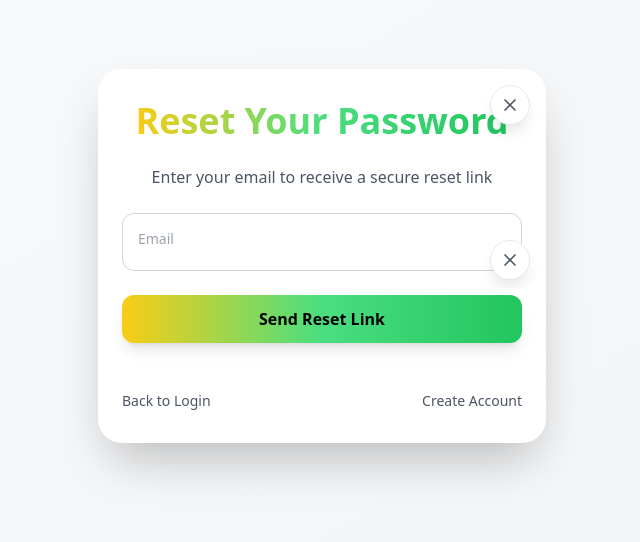
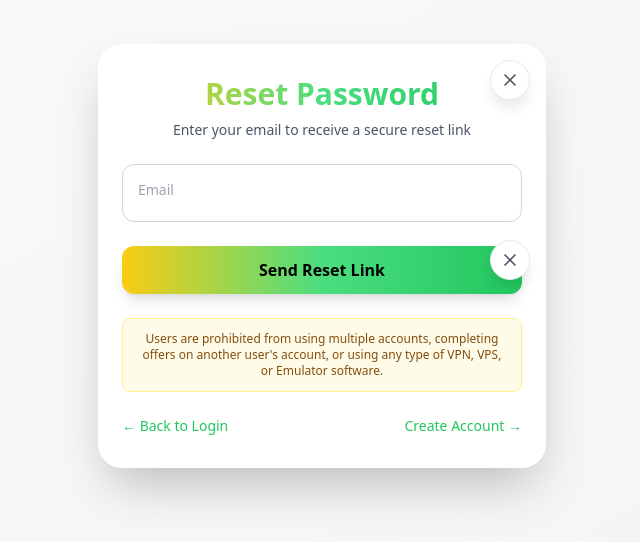
Before and after one commit to tool63/cashin, a Next.js app: page /reset in a window 1280 px wide. Shown: the part 144-686 px from the top of the page, without its empty margins (318-958 px from the left). Built offline with nearby package versions, Linux system fonts and the light colour scheme.

Commit message:
Update page.tsx

```diff
--- a/app/(auth)/reset/page.tsx
+++ b/app/(auth)/reset/page.tsx
@@ -12,7 +12,6 @@ export default function ResetPage() {
   const handleSubmit = (e: React.FormEvent) => {
     e.preventDefault();
     console.log("Reset Email:", email);
-    // 🔥 Add reset password API logic
   };
 
   return (
@@ -26,15 +25,17 @@ export default function ResetPage() {
         initial={{ opacity: 0, y: 20 }}
         animate={{ opacity: 1, y: 0 }}
         transition={{ duration: 0.5 }}
-        className="w-full max-w-md flex flex-col items-center gap-6"
+        className="w-full flex flex-col items-center gap-6"
       >
         {/* Header */}
-        <h1 className="text-3xl sm:text-4xl font-extrabold text-center bg-clip-text text-transparent bg-gradient-to-r from-yellow-400 via-green-400 to-green-500">
-          Reset Your Password
-        </h1>
-        <p className="text-center text-gray-600 dark:text-gray-400 text-sm sm:text-base">
-          Enter your email to receive a secure reset link
-        </p>
+        <div className="text-center w-full">
+          <h1 className="text-3xl font-bold bg-clip-text text-transparent bg-gradient-to-r from-yellow-400 via-green-400 to-green-500">
+            Reset Password
+          </h1>
+          <p className="text-gray-600 dark:text-gray-400 text-sm mt-2">
+            Enter your email to receive a secure reset link
+          </p>
+        </div>
 
         {/* Form */}
         <form onSubmit={handleSubmit} className="w-full flex flex-col gap-4">
@@ -47,7 +48,7 @@ export default function ResetPage() {
               placeholder="Email"
               className="peer w-full p-4 rounded-xl border border-gray-300 dark:border-gray-600 bg-white dark:bg-[#070A14] text-gray-900 dark:text-white focus:outline-none focus:ring-2 focus:ring-green-400 placeholder-transparent"
             />
-            <label className="absolute left-4 top-4 text-gray-400 dark:text-gray-500 text-sm peer-placeholder-shown:top-4 peer-placeholder-shown:text-gray-400 peer-focus:top-1 peer-focus:text-green-400 peer-focus:text-xs transition-all">
+            <label className="absolute left-4 top-4 text-gray-400 dark:text-gray-500 text-sm transition-opacity peer-focus:opacity-0 peer-placeholder-shown:opacity-100">
               Email
             </label>
           </div>
@@ -57,13 +58,20 @@ export default function ResetPage() {
           </button>
         </form>
 
+        {/* Prohibited Actions Notice */}
+        <div className="p-3 bg-yellow-50 dark:bg-yellow-900/20 rounded-lg border border-yellow-200 dark:border-yellow-800">
+          <p className="text-xs text-yellow-800 dark:text-yellow-200 text-center">
+            Users are prohibited from using multiple accounts, completing offers on another user's account, or using any type of VPN, VPS, or Emulator software.
+          </p>
+        </div>
+
         {/* Footer Links */}
-        <div className="flex justify-between w-full text-sm text-gray-600 dark:text-gray-400 mt-6">
-          <Link href="/login" className="hover:underline font-medium">
-            Back to Login
+        <div className="flex justify-between w-full text-sm text-gray-600 dark:text-gray-400">
+          <Link href="/login" className="hover:underline font-medium text-green-500">
+            ← Back to Login
           </Link>
-          <Link href="/signup" className="hover:underline font-medium">
-            Create Account
+          <Link href="/signup" className="hover:underline font-medium text-green-500">
+            Create Account →
           </Link>
         </div>
       </motion.div>
```
